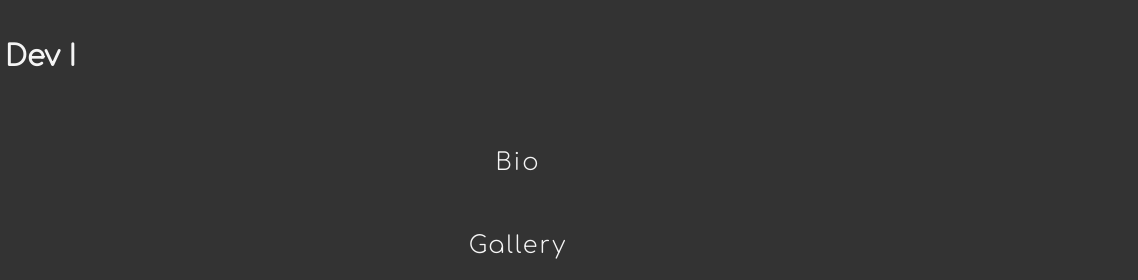
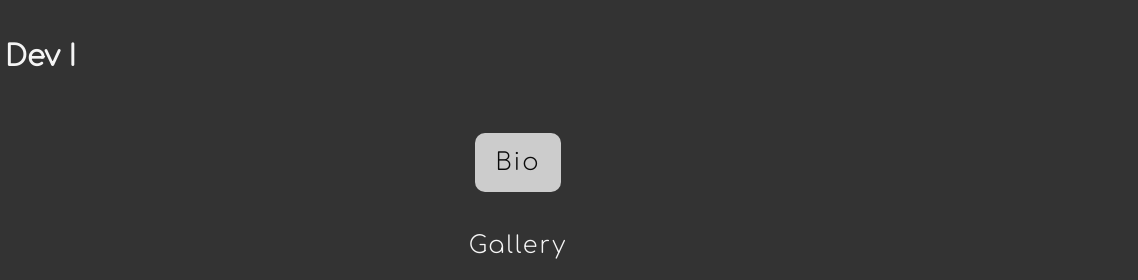
Before and after one commit to RVCC-IDMX/about-me-OBenitezG, a plain HTML site: page index.html in a window 1280 px wide. In both pictures the pointer is over the link "Bio". Shown: the top 280 px of the page, 142-1280 px from the left. Drawn offline with Linux system fonts and the light colour scheme.

Commit message:
adding navbar hover and focus styling

```diff
--- a/css/nav.css
+++ b/css/nav.css
@@ -73,6 +73,13 @@ main {
     display: inline-block;
 }
 
+.navbar-links a:hover,
+.navbar-links a:focus {
+    filter: invert(1);
+    border-radius: 10px;
+    outline: none;
+}
+
 /*
 media query for non-mobile nav bar
 min-width set to width of nav elements
```
